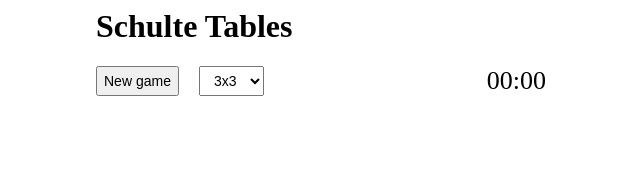
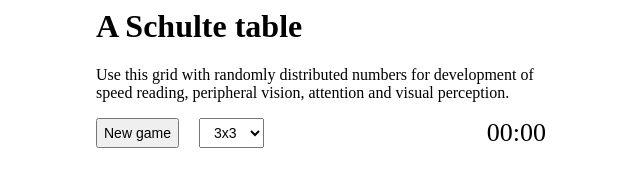
Before and after one commit to Nelex78/schulte-tables, a plain HTML site: page index.html in a window 1280 px wide. Shown: the whole page, without its empty margins (319-959 px from the left). Drawn offline with Linux system fonts and the light colour scheme.

Commit message:
Add files via upload

```diff
--- a/index.html
+++ b/index.html
@@ -6,7 +6,8 @@
 <body>
 
 <div id="container" class="container">
-    <h1>Schulte Tables</h1>
+    <h1>A Schulte table</h1>
+    <p>Use this grid with randomly distributed numbers for development of speed reading, peripheral vision, attention and visual perception.</p>
     <div id="menu_holder" class="menu_holder">
         <button id="generate_table">New game</button>
         <select id="select_dimension">
```
